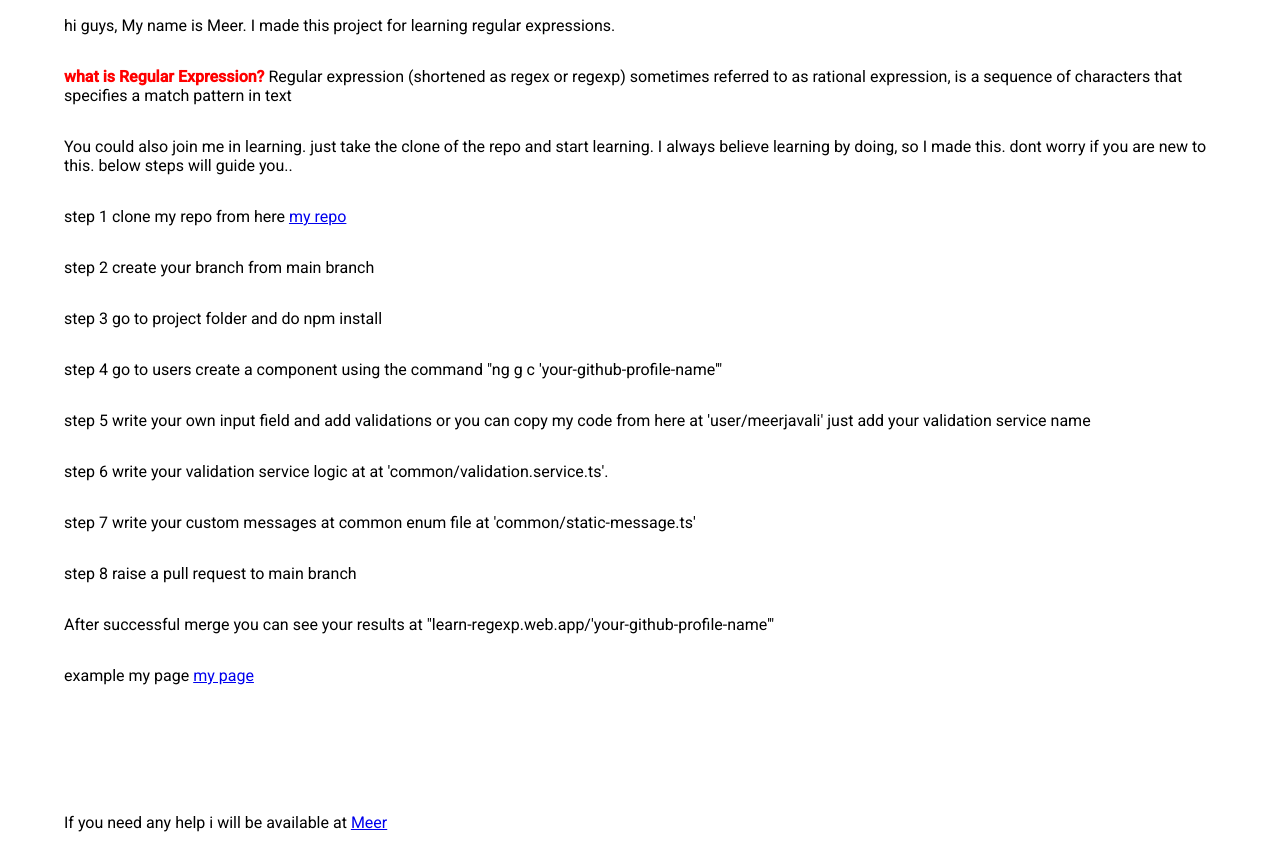
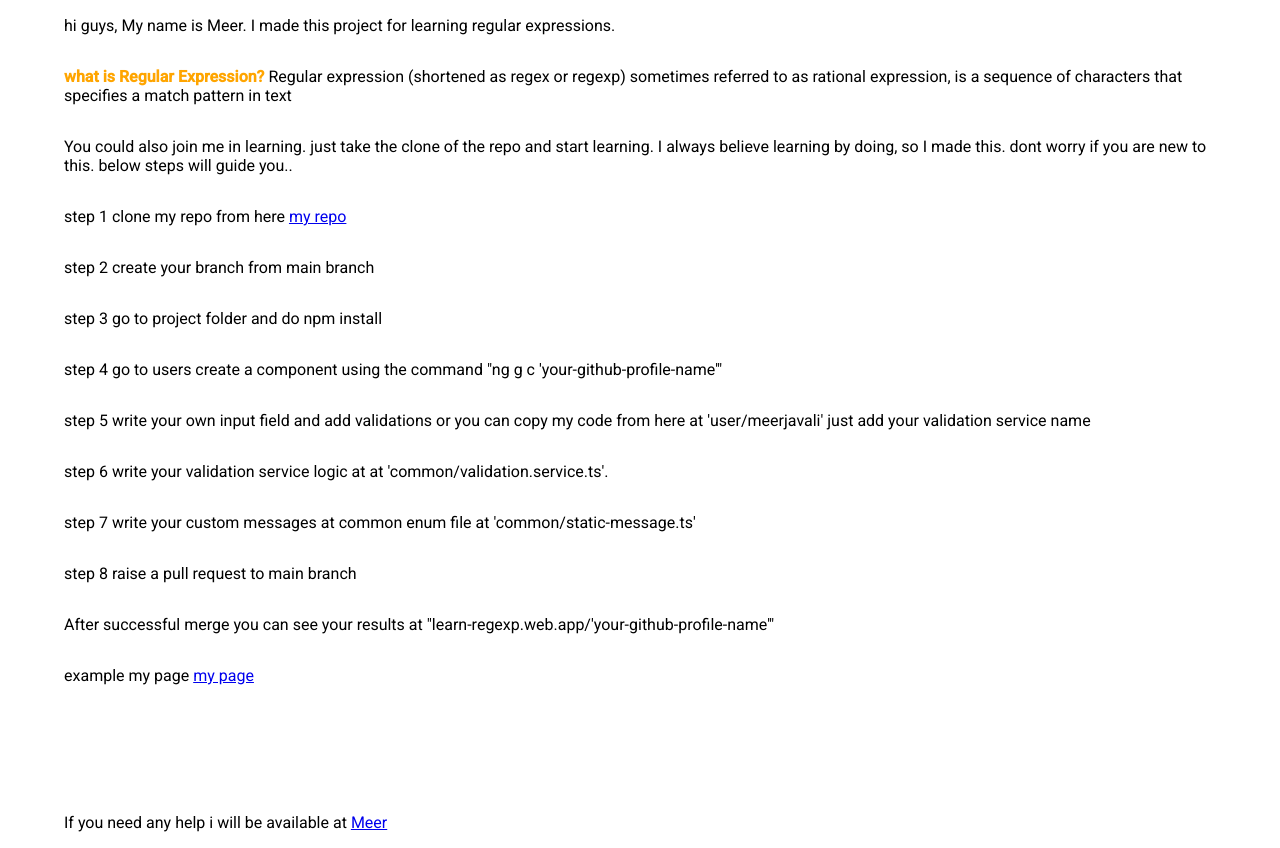
Before and after one commit to meerjavali/learn_regular_expression, an Angular app: page / in a window 1280 px wide. Built offline with nearby package versions, Linux system fonts and the light colour scheme.

Commit message:
style: changes color of title

```diff
--- a/src/app/home/home.component.html
+++ b/src/app/home/home.component.html
@@ -1,6 +1,6 @@
 <div>
     <p>hi guys, My name is Meer. I made this project for learning regular expressions.</p>
-    <P><strong [style]="'color:red;'">what is Regular Expression?</strong>  Regular expression (shortened as regex or regexp) sometimes referred to as rational expression, is a sequence of characters that specifies a match pattern in text</P>
+    <P><strong [style]="'color:orange;'">what is Regular Expression?</strong>  Regular expression (shortened as regex or regexp) sometimes referred to as rational expression, is a sequence of characters that specifies a match pattern in text</P>
     <p>You could also join me in learning. just take the clone of the repo and start learning. I always believe learning by doing, so I made this. dont worry if you are new to this. below steps will guide you..</p>
     <p>step 1 clone my repo from here <a href="https://github.com/meerjavali/learn_regular_expression"> my repo </a></p>
     <p>step 2 create your branch from main branch</p>
```
